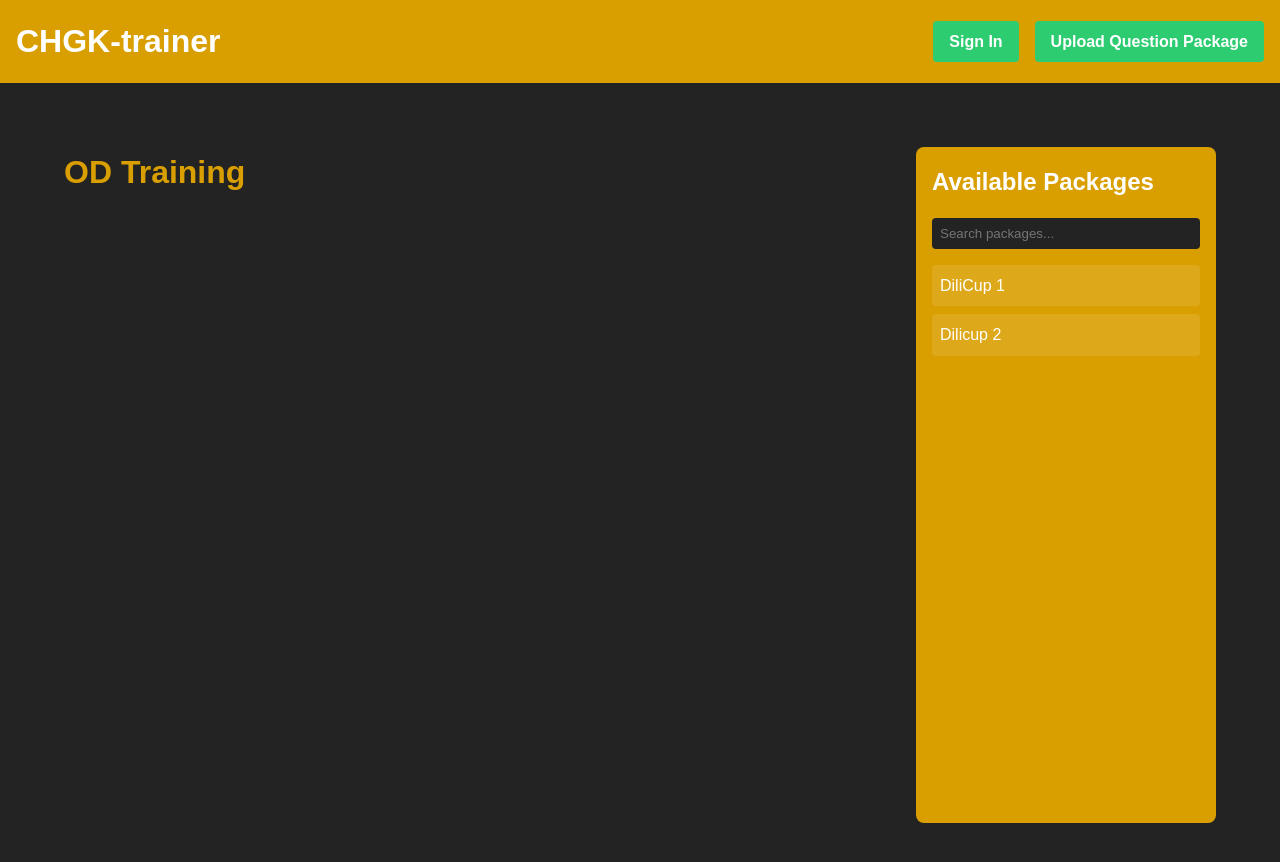
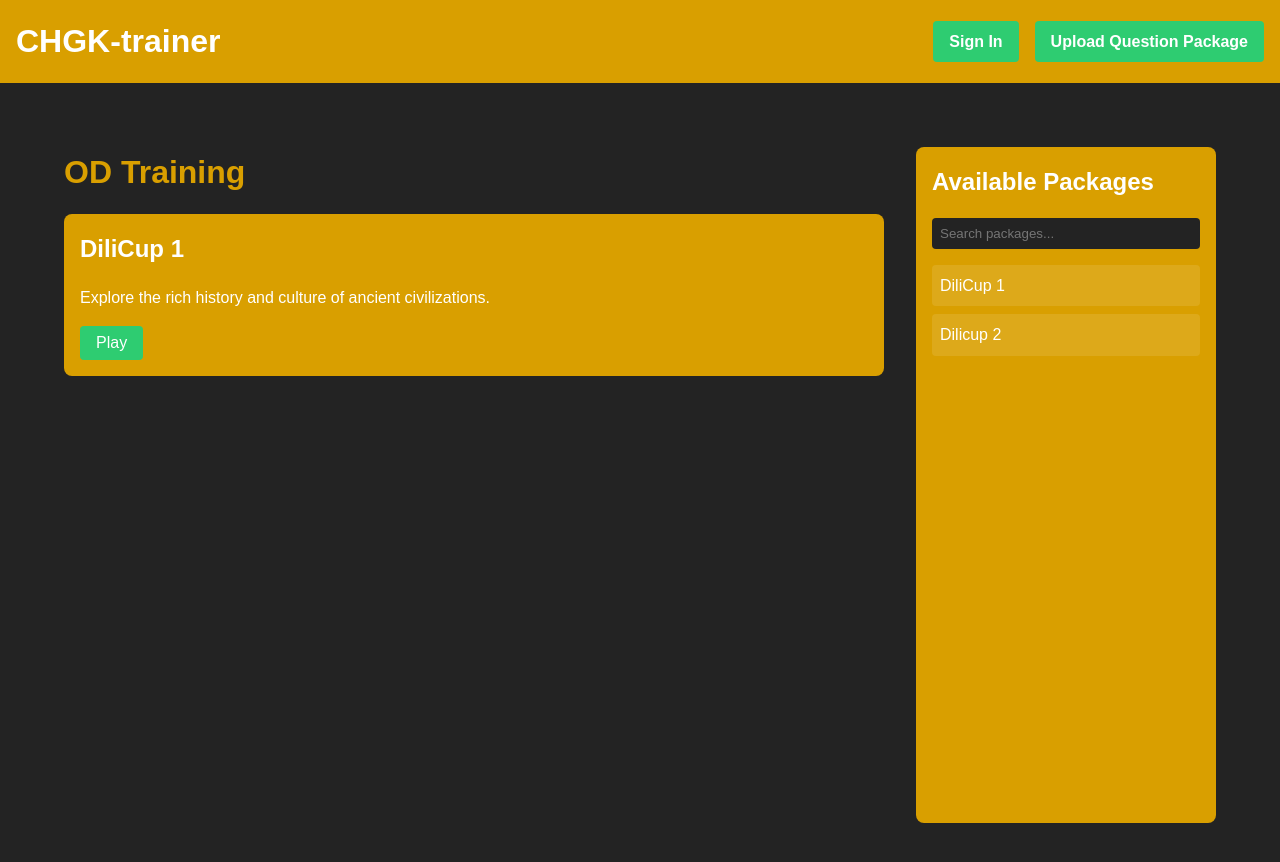
Before and after one commit to Andrewchistyakov/60seconds, a Next.js app: page /train/od in a window 1280 px wide. Both pictures are taken after a click on the item "DiliCup 1". Shown: the top 862 px of the page. Built offline with nearby package versions, Linux system fonts and the light colour scheme.

Commit message:
choose package od

```diff
--- /dev/null
+++ b/app/train/od/PackageDetails.tsx
@@ -0,0 +1,16 @@
+import styles from './od.module.css'
+import { Package, Question, Tour } from './page'
+
+interface PackageDetailsProps {
+  package: Package;
+}
+
+export default function PackageDetails({ package: pkg }: PackageDetailsProps) {
+  return (
+    <div className={styles.packageDetails}>
+      <h2 className={styles.packageTitle}>{pkg.title}</h2>
+      <p className={styles.packageDescription}>{pkg.description}</p>
+      <button className={styles.playButton}>Play</button>
+    </div>
+  )
+}
--- a/app/train/od/PackageList.tsx
+++ b/app/train/od/PackageList.tsx
@@ -2,24 +2,7 @@
 
 import { useState } from 'react'
 import styles from './od.module.css'
-
-interface Question {
-    question: string;
-    answer: string;
-    comment: string;
-}
-
-interface Tour {
-    questions: Question[];
-}
-
-interface Package {
-  id: string;
-  title: string;
-  description: string;
-  tourAmount: number,
-  tours: Tour[];
-}
+import { Package, Question, Tour } from './page'
 
 const mockPackages: Package[] = [
     {
@@ -83,12 +66,15 @@ const mockPackages: Package[] = [
       }
 ]
 
-export default function PackageList() {
+interface PackageListProps {
+    onSelectPackage: (pkg: Package) => void;
+  }
+
+  export default function PackageList({ onSelectPackage }: PackageListProps) {
     const [searchTerm, setSearchTerm] = useState('')
     const [packages, setPackages] = useState(mockPackages)
 
-
-  // TODO: implement search logic on backend
+    // TODO: package search on backend side
     const filteredPackages = packages.filter(pkg =>
       pkg.title.toLowerCase().includes(searchTerm.toLowerCase())
     )
@@ -105,7 +91,11 @@ export default function PackageList() {
         />
         <ul className={styles.packageItems}>
           {filteredPackages.map(pkg => (
-          <li key={pkg.id} className={styles.packageItem}>
+            <li
+              key={pkg.id}
+              className={styles.packageItem}
+              onClick={() => onSelectPackage(pkg)}
+            >
               {pkg.title}
             </li>
           ))}
--- a/app/train/od/od.module.css
+++ b/app/train/od/od.module.css
@@ -14,6 +14,11 @@
     color: var(--primary-color);
     font-size: 2rem;
     margin-bottom: 1rem;
+  }
+
+  .noSelection {
+    color: var(--text-color);
+    font-style: italic;
   }
 
   .packageList {
@@ -58,6 +63,36 @@
     background-color: rgba(255, 255, 255, 0.2);
   }
 
+  .packageDetails {
+    background-color: var(--primary-color);
+    padding: 1rem;
+    border-radius: 8px;
+    color: var(--text-color);
+  }
+
+  .packageTitle {
+    font-size: 1.5rem;
+    margin-bottom: 1rem;
+  }
+
+  .packageDescription {
+    margin-bottom: 1rem;
+  }
+
+  .playButton {
+    background-color: var(--secondary-color);
+    color: var(--text-color);
+    border: none;
+    padding: 0.5rem 1rem;
+    border-radius: 4px;
+    cursor: pointer;
+    transition: background-color 0.3s ease;
+  }
+
+  .playButton:hover {
+    background-color: #27ae60;
+  }
+
   @media (max-width: 768px) {
     .container {
       flex-direction: column;
--- a/app/train/od/page.tsx
+++ b/app/train/od/page.tsx
@@ -1,14 +1,42 @@
+'use client'
+
+import { useState } from 'react'
 import PackageList from './PackageList'
+import PackageDetails from './PackageDetails'
 import styles from './od.module.css'
 
+export interface Question {
+  question: string;
+  answer: string;
+  comment: string;
+}
+
+export interface Tour {
+  questions: Question[];
+}
+
+export interface Package {
+  id: string;
+  title: string;
+  description: string;
+  tourAmount: number,
+  tours: Tour[];
+}
+
 export default function ODTrainingPage() {
+  const [selectedPackage, setSelectedPackage] = useState<Package | null>(null)
+
   return (
     <div className={styles.container}>
       <div className={styles.mainContent}>
         <h1 className={styles.title}>OD Training</h1>
-        {/* Main training area will be implemented here */}
+        {selectedPackage ? (
+          <PackageDetails package={selectedPackage} />
+        ) : (
+          <p className={styles.noSelection}>Select a package to start training</p>
+        )}
       </div>
-      <PackageList />
+      <PackageList onSelectPackage={setSelectedPackage} />
     </div>
   )
 }
```
Lines whose indentation alone changed are shown as unchanged.
